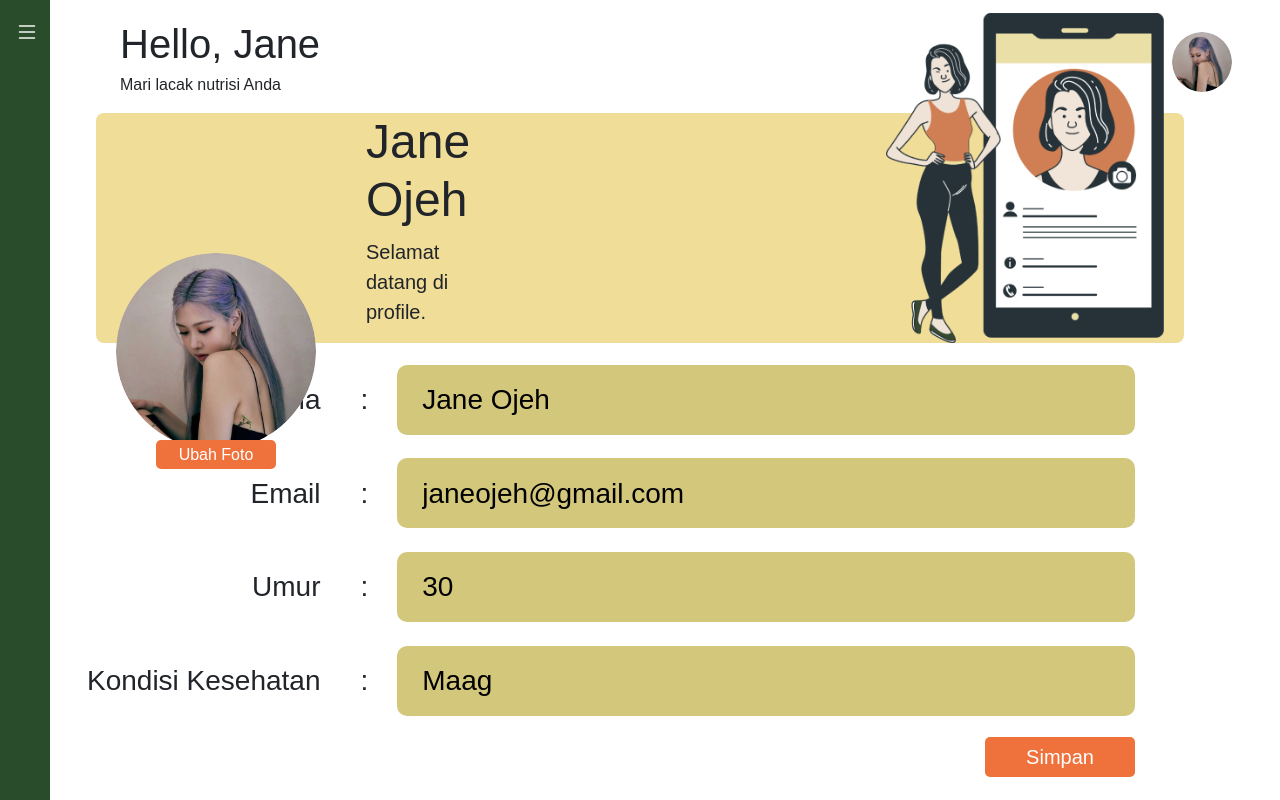
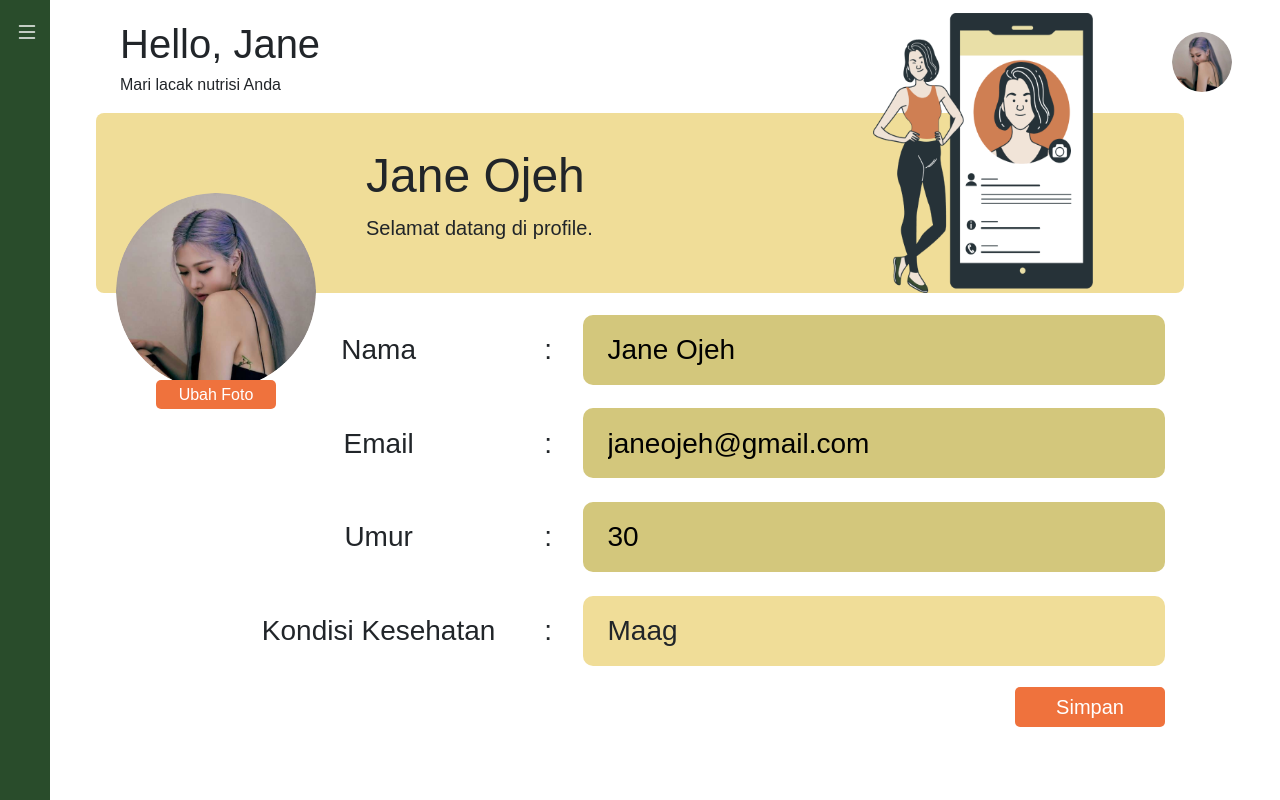
Before and after one commit to Bluewin01/wellnav-front-end, a React (Create React App) app: page /profile in a window 1280 px wide. Both pictures are taken after a click on the button "Ubah". Built offline with nearby package versions, Linux system fonts and the light colour scheme; a web font is replaced by a local one.

Commit message:
Add validation to profile page (yup & formik)

```diff
--- a/src/components/ProfileForm/ProfileForm.css
+++ b/src/components/ProfileForm/ProfileForm.css
@@ -1,15 +1,15 @@
 .Profile {
   display: flex;
   flex-direction: column;
-  gap: 20px;
   margin-top:20px;
-  margin-right: 145px;
+  margin-right: 115px;
 }
 
 .Profile-Field {
   display: flex;
   align-items: center;
   justify-content: end;
+  margin-bottom: 20px;
 }
 
 .Profile-Label,
@@ -23,7 +23,7 @@
 .Profile-Label {
   flex: 0 0 25%;
   display: flex;
-  justify-content: flex-end;
+  justify-content: center;
 }
 
 .Profile-Colon {
@@ -34,7 +34,7 @@
   background-color: #F0DD98;
   border-radius: 10px;
   padding: 15px 25px;
-  flex: 0 0 65%;
+
   height:70px;
   display: flex;
   align-items: center;
@@ -61,6 +61,17 @@
   outline: none;
 }
 
+.field-and-error-msg{
+  flex: 0 0 50%;
+  height:70px;
+
+}
+
+.Profile-Error {
+  color: red;
+  font-size: 16px;
+  align-self: flex-start; /* Align error messages to the start */
+}
 
 .edit-profile-button-position{
   display: flex;
--- a/src/components/ProfileForm/ProfileForm.jsx
+++ b/src/components/ProfileForm/ProfileForm.jsx
@@ -1,34 +1,53 @@
 import React, { useState } from "react";
+import { Formik, Form, Field, ErrorMessage } from "formik";
+import * as Yup from "yup";
 import "../../components/ProfileForm/ProfileForm.css"; // Importing the CSS for styling
 
 const ProfileForm = () => {
   const [isEditing, setIsEditing] = useState(false);
-  const [profileData, setProfileData] = useState({
+  const profileSchema = Yup.object().shape({
+    nama: Yup.string().required("Nama is required"),
+    email: Yup.string().email("Invalid email").required("Email is required"),
+    umur: Yup.number()
+      .required("Umur is required")
+      .positive("Must be positive")
+      .integer("Must be an integer"),
+  });
+
+  const initialProfileData = {
     nama: "Jane Ojeh",
     email: "janeojeh@gmail.com",
     umur: "30",
     kondisiKesehatan: "Maag",
-  });
-
-  const handleEditClick = () => {
-    if (isEditing) {
-      // Save the changes (this is where you might also handle saving to a server)
-      console.log("Saved profile data:", profileData);
-    }
-    setIsEditing(!isEditing);
   };
 
-  const handleChange = (e) => {
-    const { name, value } = e.target;
-    setProfileData((prevData) => ({
-      ...prevData,
-      [name]: value,
-    }));
+  const handleEditClick = (formik) => {
+    if (isEditing) {
+      formik.validateForm().then((errors) => {
+        if (Object.keys(errors).length === 0) {
+          // Save the changes (this is where you might also handle saving to a server)
+          console.log("Saved profile data:", formik.values);
+          setIsEditing(false);
+        }
+      });
+    } else {
+      setIsEditing(true);
+    }
   };
 
   return (
+    <Formik
+      initialValues={initialProfileData}
+      validationSchema={profileSchema}
+      onSubmit={(values) => {
+        console.log("Saved profile data:", values);
+        setIsEditing(false);
+      }}
+    >
+      {({ values, handleChange, handleSubmit, validateForm }) => (
         <div className="Profile">
-      {Object.entries(profileData).map(([key, value]) => (
+          <Form>
+            {Object.entries(values).map(([key, value]) => (
               <div className="Profile-Field" key={key}>
                 <div className="Profile-Label">
                   <h1>
@@ -39,10 +58,20 @@ const ProfileForm = () => {
                 <div className="Profile-Colon">
                   <h1>:</h1>
                 </div>
-          <div className={`Profile-Data ${isEditing ? "editing" : ""}`}>
-            {isEditing ? (
+                <div className="field-and-error-msg">
+                  <div
+                    className={`Profile-Data ${
+                      isEditing && key !== "kondisiKesehatan" ? "editing" : ""
+                    }`}
+                    style={
+                      key === "kondisiKesehatan"
+                        ? { backgroundColor: "#F0DD98" }
+                        : {}
+                    }
+                  >
+                    {isEditing && key !== "kondisiKesehatan" ? (
                       <h1>
-                <input
+                        <Field
                           type="text"
                           name={key}
                           value={value}
@@ -54,14 +83,29 @@ const ProfileForm = () => {
                       <h1>{value}</h1>
                     )}
                   </div>
+                  {isEditing && key !== "kondisiKesehatan" && (
+                    <div className="Profile-Error">
+                      <ErrorMessage name={key} component="div" />
+                    </div>
+                  )}
+                </div>
               </div>
             ))}
             <div className="edit-profile-button-position">
-        <button className="edit-profile-button" onClick={handleEditClick}>
+              <button
+                type="button"
+                className="edit-profile-button"
+                onClick={() =>
+                  handleEditClick({ values, handleSubmit, validateForm })
+                }
+              >
                 <h1>{isEditing ? "Simpan" : "Ubah"}</h1>
               </button>
             </div>
+          </Form>
         </div>
+      )}
+    </Formik>
   );
 };
 
--- a/src/components/ProfileHeader/ProfileHeader.css
+++ b/src/components/ProfileHeader/ProfileHeader.css
@@ -10,7 +10,7 @@
     padding: 20px;
     border-radius: 8px;
     width: 85%;
-    height: 230px;
+    height: 180px;
   }
 
   .edit-profile-picture{
@@ -18,7 +18,7 @@ display: flex;
 flex-direction: column;
 justify-content: flex-start;
 align-items: center;
-transform: translateY(120px);
+transform: translateY(60px);
   }
 
   .profile-picture-edit {
@@ -62,8 +62,8 @@ font-size:16px;
 
 
   .sample-image {
-    width: 280px;
-    height: 330px;
+    width: 220px;
+    height: 280px;
     /* position:absolute; */
     transform: translateY(-120px);
     /* transform: translateX(500px); */
@@ -73,5 +73,5 @@ font-size:16px;
 
   .greeting-and-image{
     display: flex;
-    gap:380px;
+    gap:280px;
   }
```
Lines whose indentation alone changed are shown as unchanged.
